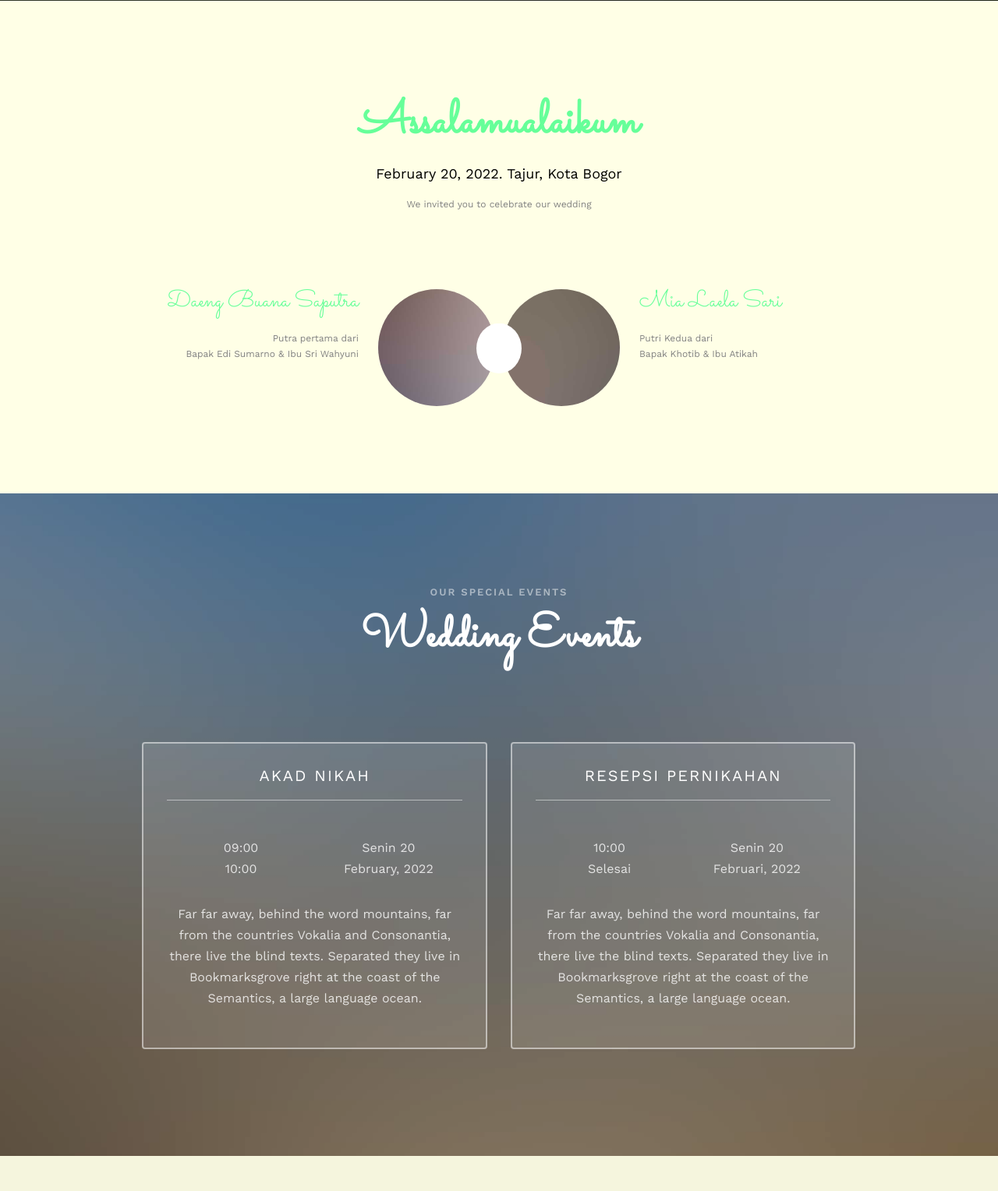
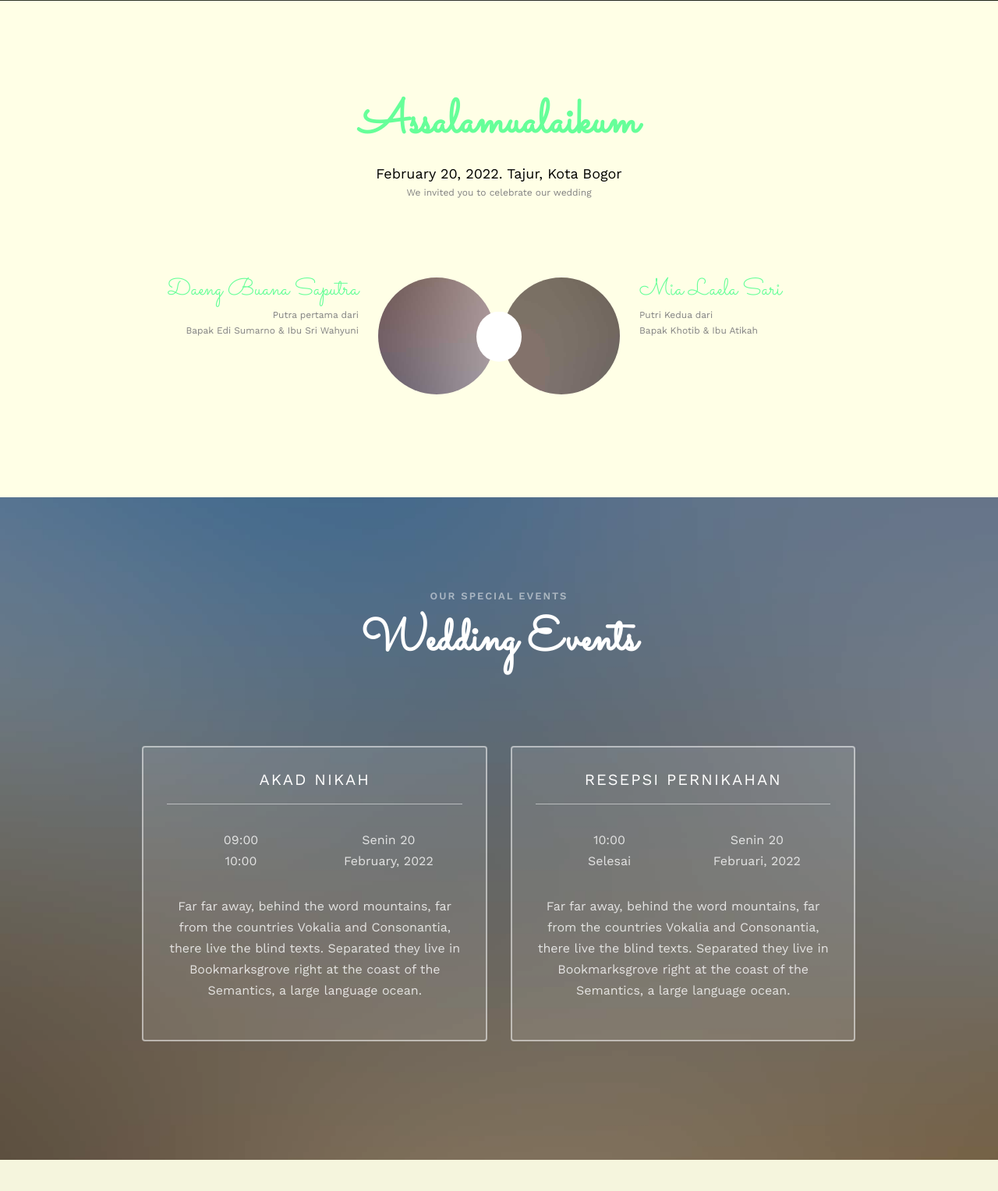
Before and after one commit to daengbusa/MiaDaeng, a PHP site: page / in a window 1280 px wide. Shown: the part 899-2427 px from the top of the page at 78% size. Run offline with PHP 8.4, Linux system fonts and the light colour scheme; some web fonts are replaced.

Commit message:
Update style.css

```diff
--- a/css/style.css
+++ b/css/style.css
@@ -7,7 +7,7 @@
 }
 /* =======================================================
 *
-* 	Template Style
+*   Template Style
 *
 * ======================================================= */
 html {
@@ -69,7 +69,7 @@ h1, h2, h3, h4, h5, h6, figure {
   color: #000;
   font-family: "Work Sans", Arial, sans-serif;
   font-weight: 400;
-  margin: 0 0 20px 0;
+  margin: 0 0 5px 0;
 }
 
 ::-webkit-selection {
@@ -1061,6 +1061,7 @@ form label {
 .couple-half {
   width: 50%;
   float: left;
+  padding-bottom: 20px;
 }
 @media screen and (max-width: 768px) {
   .couple-half {
@@ -1089,7 +1090,7 @@ form label {
   -ms-border-radius: 50%;
   border-radius: 50%;
 }
-@media screen and (max-width: 80px) {
+@media screen and (max-width: 100px) {
   .couple-half .groom, .couple-half .bride {
     width: 100%;
     height: 140px;
```
